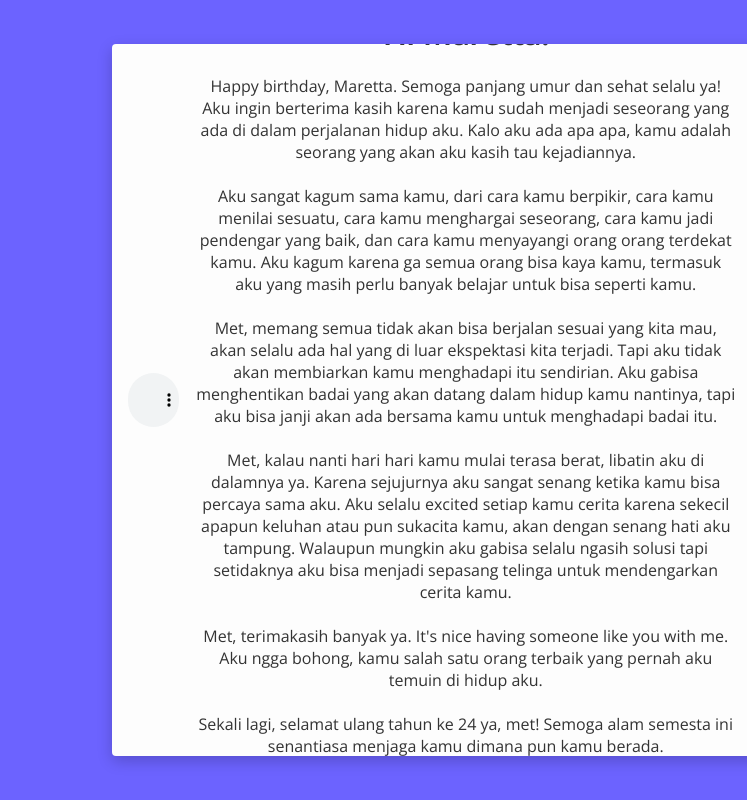
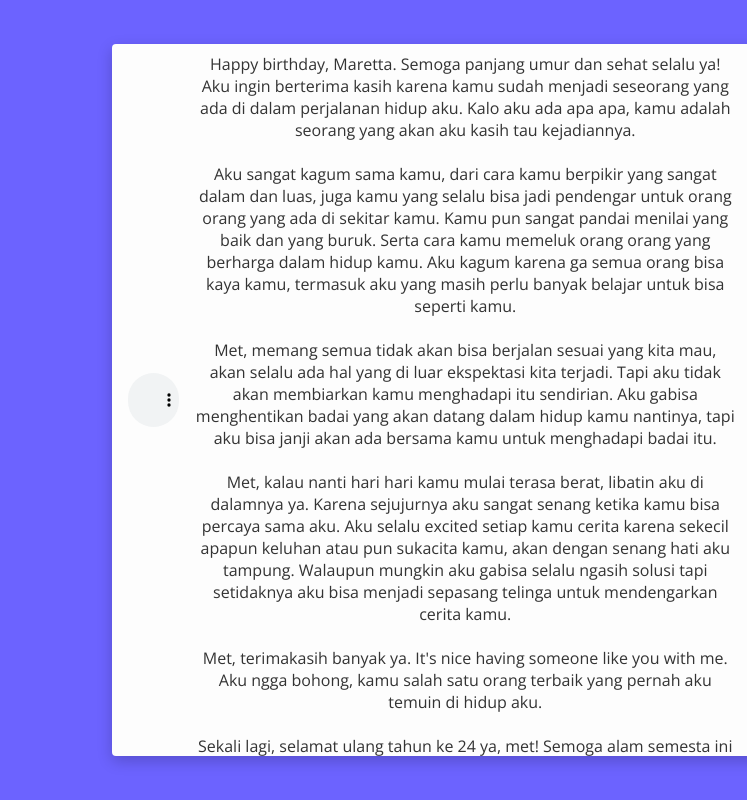
Before and after one commit to Hinereki/FOR-U, a plain HTML site: page index.html in a window 1280 px wide. Shown: the full height of the page, 0-747 px from the left. Drawn offline with nearby package versions, Linux system fonts and the light colour scheme.

Commit message:
Add files via upload

```diff
--- a/index.html
+++ b/index.html
@@ -14,8 +14,10 @@
 	Aku ingin berterima kasih karena kamu sudah menjadi seseorang yang ada di dalam perjalanan hidup aku.
 	Kalo aku ada apa apa, kamu adalah seorang yang akan aku kasih tau kejadiannya.
 <br><br>
-Aku sangat kagum sama kamu, dari cara kamu berpikir, cara kamu menilai sesuatu,
-cara kamu menghargai seseorang, cara kamu jadi pendengar yang baik, dan cara kamu menyayangi orang orang terdekat kamu.
+Aku sangat kagum sama kamu, dari cara kamu berpikir yang sangat dalam dan luas,
+juga kamu yang selalu bisa jadi pendengar untuk orang orang yang ada di sekitar kamu.
+Kamu pun sangat pandai menilai yang baik dan yang buruk.
+Serta cara kamu memeluk orang orang yang berharga dalam hidup kamu.
 Aku kagum karena ga semua orang bisa kaya kamu, termasuk aku yang masih perlu banyak belajar untuk bisa seperti kamu.
 <br><br>
 Met, memang semua tidak akan bisa berjalan sesuai yang kita mau, akan selalu ada hal yang di luar ekspektasi kita terjadi.
```
